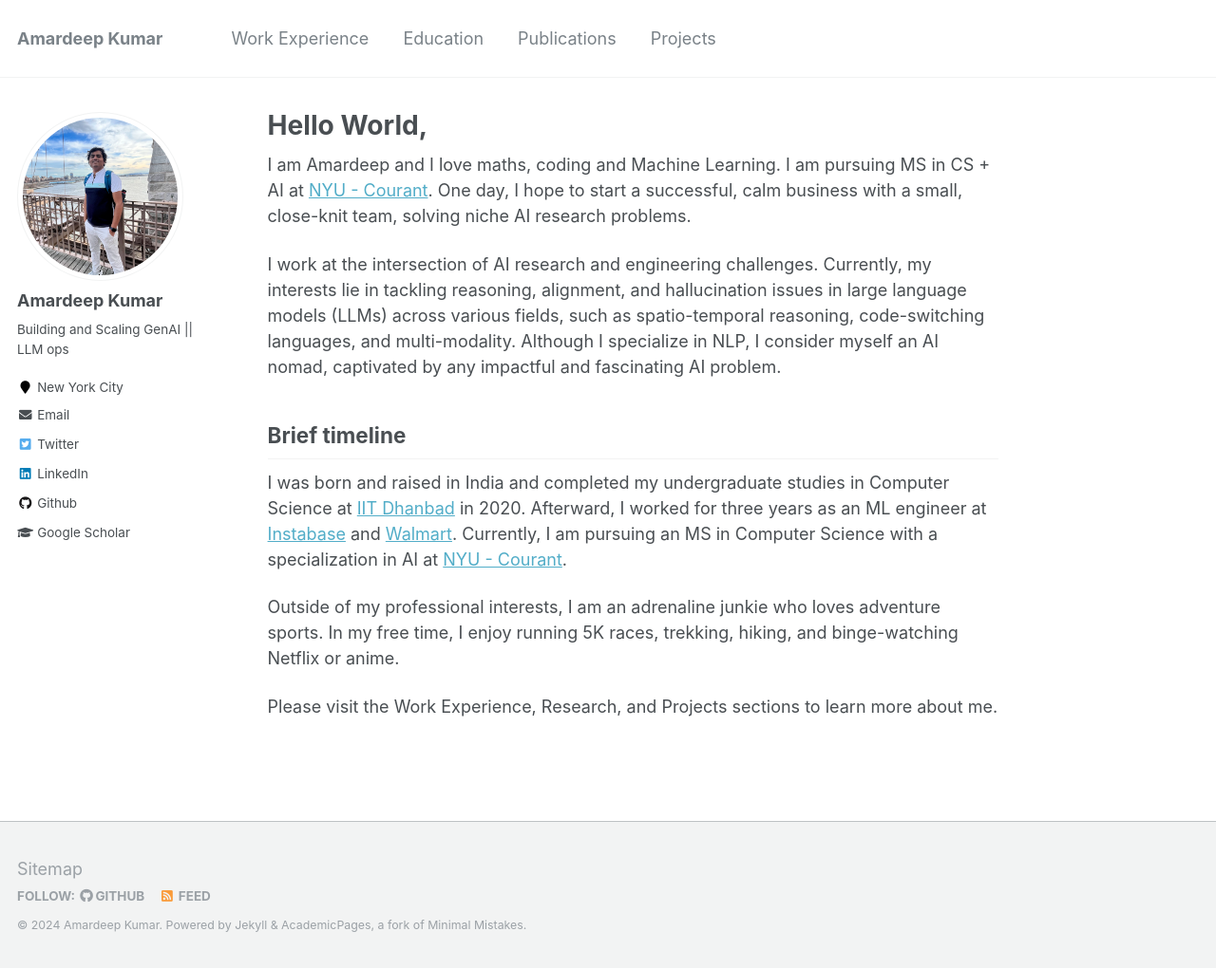
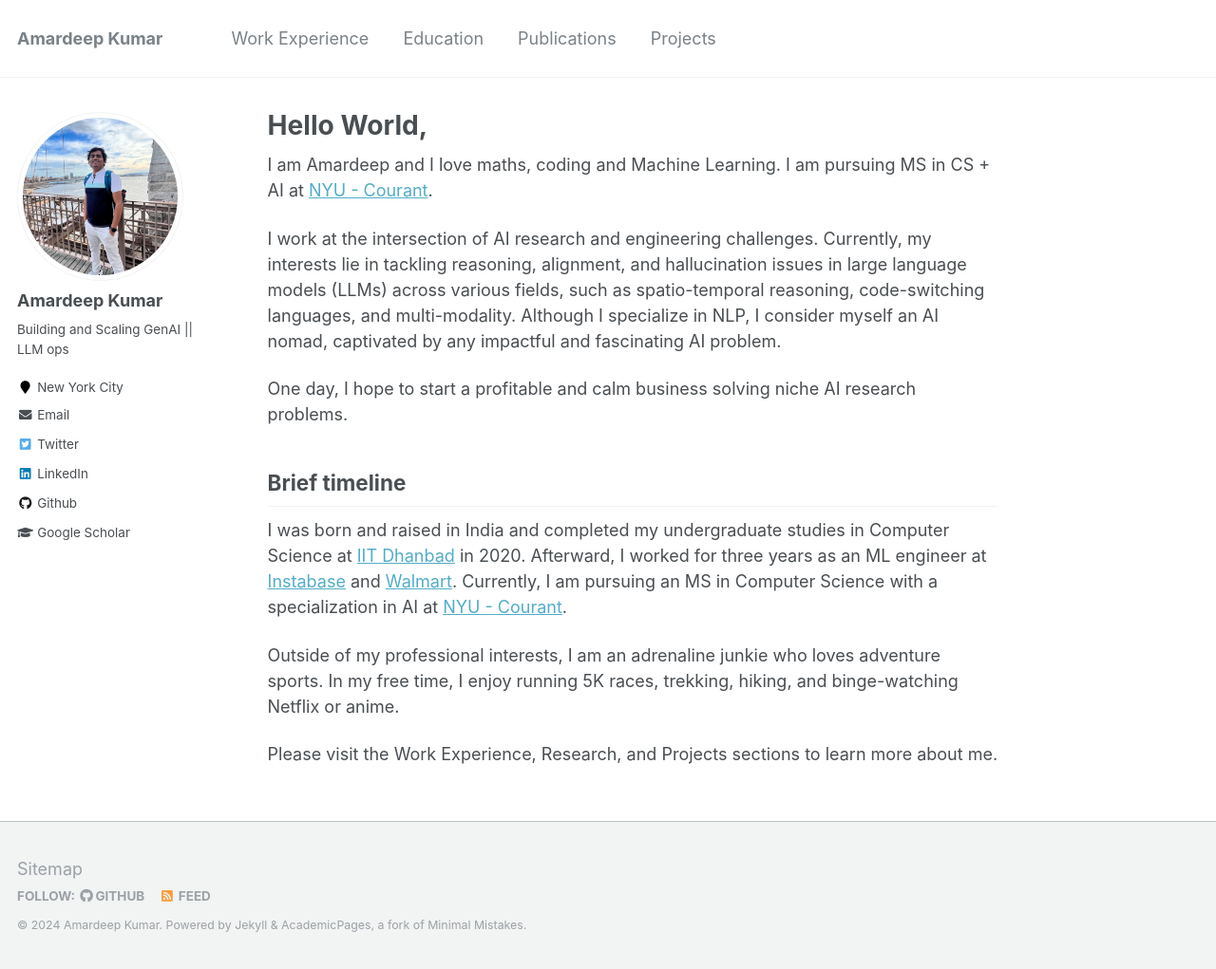
Before and after one commit to ad6398/ad6398, a Jekyll site: the page built from _pages/about.md, in a window 1280 px wide and 1021 px high. Shown: the whole window at 95% size. Built offline with Jekyll 4.4.1, drawn with Linux system fonts in a browser that asks for light colours.

Commit message:
update about

```diff
--- a/_pages/about.md
+++ b/_pages/about.md
@@ -8,10 +8,11 @@ redirect_from:
   - /about.html
 ---
 
-I am Amardeep and I love maths, coding and Machine Learning. I am pursuing MS in CS + AI at [NYU - Courant](https://cims.nyu.edu/dynamic/).  One day, I hope to start a successful, calm business with a small, close-knit team, solving niche AI research problems.
+I am Amardeep and I love maths, coding and Machine Learning. I am pursuing MS in CS + AI at [NYU - Courant](https://cims.nyu.edu/dynamic/).
 
 I work at the intersection of AI research and engineering challenges. Currently, my interests lie in tackling reasoning, alignment, and hallucination issues in large language models (LLMs) across various fields, such as spatio-temporal reasoning, code-switching languages, and multi-modality. Although I specialize in NLP, I consider myself an AI nomad, captivated by any impactful and fascinating AI problem.
 
+One day, I hope to start a profitable and calm business solving niche AI research problems.
 
 ## Brief timeline
 
```
